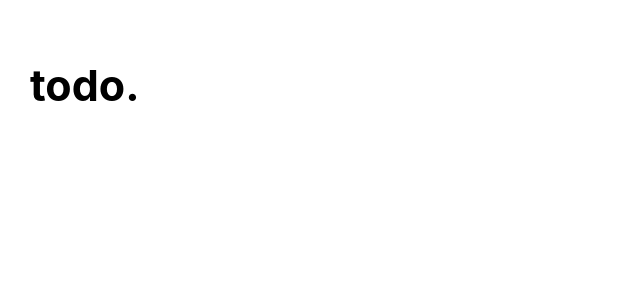
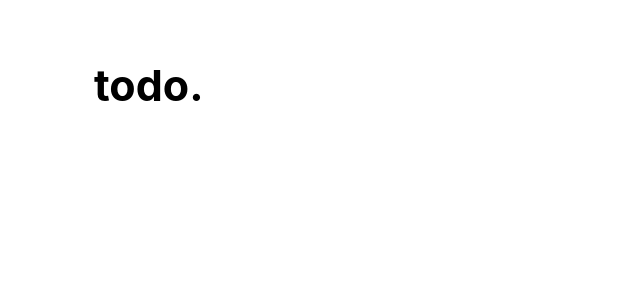
Before and after one commit to codingholt/todo-tauri, a React (Create React App) app: page / in a window 1280 px wide. Shown: the top 300 px of the page, without its empty margins (0-640 px from the left). Built offline with nearby package versions, Linux system fonts and the light colour scheme.

Commit message:
changed styling to width to 90vw not 100vh

```diff
--- a/src/App.css
+++ b/src/App.css
@@ -3,7 +3,7 @@
 }
 .container{
   box-sizing: border-box;
-  width: 100vw;
+  width: 90vw;
   margin: 0 auto;
   padding: 30px;
   height: 100vh;
```
